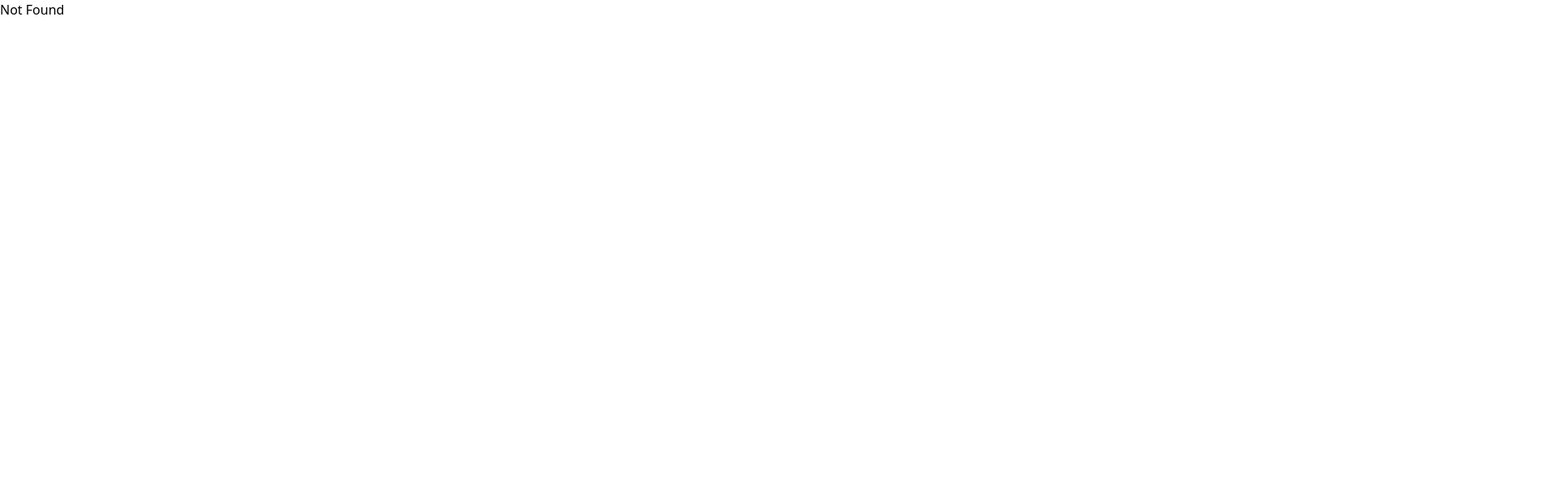
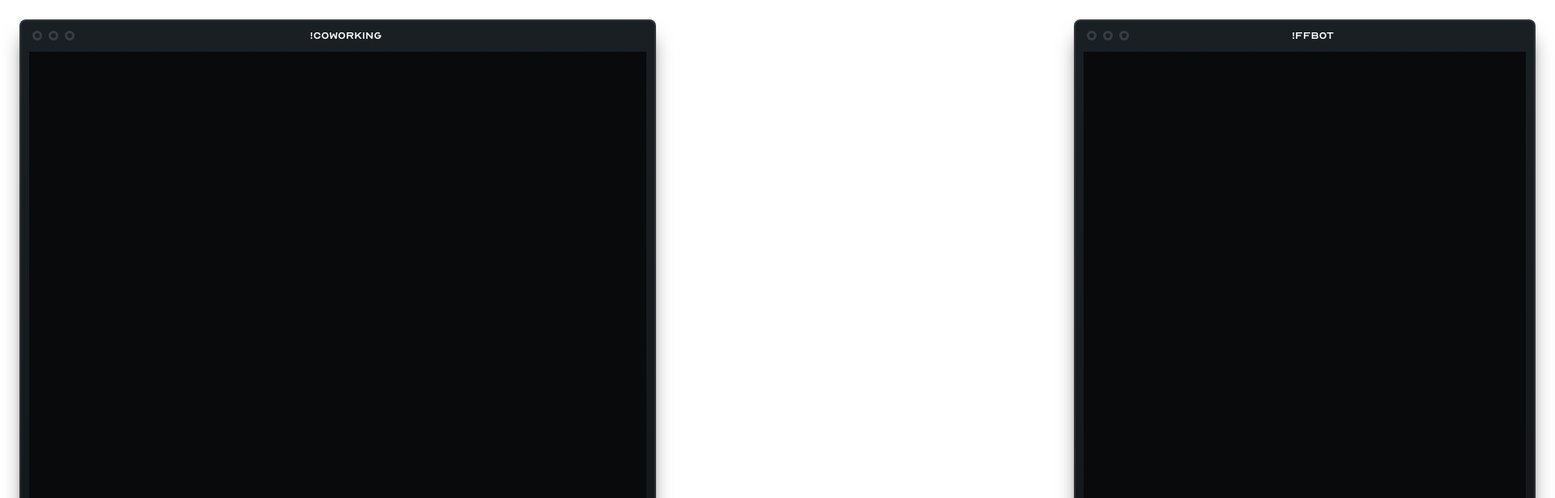
Before and after one commit to bryanveloso/synthform, a React (Vite) app in the folder apps/overlays/: page /coworking in a window 1280 px wide. Shown: the top 616 px of the page at 81% size, 1920 px wide, since content can reach past the window. Built offline with nearby package versions, Linux system fonts and the light colour scheme.

Commit message:
WIP co-working overlay.

```diff
--- a/apps/overlays/src/routeTree.gen.ts
+++ b/apps/overlays/src/routeTree.gen.ts
@@ -11,6 +11,7 @@
 import { Route as rootRouteImport } from './routes/__root'
 import { Route as OmnibarRouteImport } from './routes/omnibar'
 import { Route as LimitbreakRouteImport } from './routes/limitbreak'
+import { Route as CoworkingRouteImport } from './routes/coworking'
 import { Route as IndexRouteImport } from './routes/index'
 
 const OmnibarRoute = OmnibarRouteImport.update({
@@ -23,6 +24,11 @@ const LimitbreakRoute = LimitbreakRouteImport.update({
   path: '/limitbreak',
   getParentRoute: () => rootRouteImport,
 } as any)
+const CoworkingRoute = CoworkingRouteImport.update({
+  id: '/coworking',
+  path: '/coworking',
+  getParentRoute: () => rootRouteImport,
+} as any)
 const IndexRoute = IndexRouteImport.update({
   id: '/',
   path: '/',
@@ -31,30 +37,34 @@ const IndexRoute = IndexRouteImport.update({
 
 export interface FileRoutesByFullPath {
   '/': typeof IndexRoute
+  '/coworking': typeof CoworkingRoute
   '/limitbreak': typeof LimitbreakRoute
   '/omnibar': typeof OmnibarRoute
 }
 export interface FileRoutesByTo {
   '/': typeof IndexRoute
+  '/coworking': typeof CoworkingRoute
   '/limitbreak': typeof LimitbreakRoute
   '/omnibar': typeof OmnibarRoute
 }
 export interface FileRoutesById {
   __root__: typeof rootRouteImport
   '/': typeof IndexRoute
+  '/coworking': typeof CoworkingRoute
   '/limitbreak': typeof LimitbreakRoute
   '/omnibar': typeof OmnibarRoute
 }
 export interface FileRouteTypes {
   fileRoutesByFullPath: FileRoutesByFullPath
-  fullPaths: '/' | '/limitbreak' | '/omnibar'
+  fullPaths: '/' | '/coworking' | '/limitbreak' | '/omnibar'
   fileRoutesByTo: FileRoutesByTo
-  to: '/' | '/limitbreak' | '/omnibar'
-  id: '__root__' | '/' | '/limitbreak' | '/omnibar'
+  to: '/' | '/coworking' | '/limitbreak' | '/omnibar'
+  id: '__root__' | '/' | '/coworking' | '/limitbreak' | '/omnibar'
   fileRoutesById: FileRoutesById
 }
 export interface RootRouteChildren {
   IndexRoute: typeof IndexRoute
+  CoworkingRoute: typeof CoworkingRoute
   LimitbreakRoute: typeof LimitbreakRoute
   OmnibarRoute: typeof OmnibarRoute
 }
@@ -75,6 +85,13 @@ declare module '@tanstack/react-router' {
       preLoaderRoute: typeof LimitbreakRouteImport
       parentRoute: typeof rootRouteImport
     }
+    '/coworking': {
+      id: '/coworking'
+      path: '/coworking'
+      fullPath: '/coworking'
+      preLoaderRoute: typeof CoworkingRouteImport
+      parentRoute: typeof rootRouteImport
+    }
     '/': {
       id: '/'
       path: '/'
@@ -87,6 +104,7 @@ declare module '@tanstack/react-router' {
 
 const rootRouteChildren: RootRouteChildren = {
   IndexRoute: IndexRoute,
+  CoworkingRoute: CoworkingRoute,
   LimitbreakRoute: LimitbreakRoute,
   OmnibarRoute: OmnibarRoute,
 }
--- /dev/null
+++ b/apps/overlays/src/routes/coworking.tsx
@@ -0,0 +1,49 @@
+import { createFileRoute } from '@tanstack/react-router'
+
+import { Canvas } from '@/components/ui/canvas'
+import { Circle, Frame } from '@/components/ui/window'
+
+export const Route = createFileRoute('/coworking')({
+  component: RouteComponent,
+})
+
+function RouteComponent() {
+  return (
+    <Canvas>
+      <div className="grid grid-rows-[auto_48px]">
+        {/* Main Content */}
+        <div className="grid grid-cols-[1fr_492px_auto] gap-3 p-6">
+          {/* !work */}
+          <Frame toolbar>
+            <div className="flex items-center gap-2 py-2 pr-11 pl-1">
+              <Circle />
+              <Circle />
+              <Circle />
+              <div className="font-caps flex-1 text-center font-bold text-white">!coworking</div>
+            </div>
+            <div className="bg-shark-960 h-[936px] w-[762px]"></div>
+          </Frame>
+
+          {/* !hire */}
+          <div className="from-shark-880 to-shark-920 self-end rounded-lg bg-gradient-to-b p-3 shadow-xl/50 inset-ring-2 inset-ring-white/10">
+            <div className="bg-shark-960 aspect-[39/22] h-[264px]"></div>
+          </div>
+
+          {/* !ffbot */}
+          <Frame toolbar>
+            <div className="flex items-center gap-2 py-2 pr-11 pl-1">
+              <Circle />
+              <Circle />
+              <Circle />
+              <div className="font-caps flex-1 text-center font-bold text-white">!ffbot</div>
+            </div>
+            <div className="bg-shark-960 aspect-[7/12] h-[936px]"></div>
+          </Frame>
+        </div>
+
+        {/* Bottom Bar */}
+        <div className=""></div>
+      </div>
+    </Canvas>
+  )
+}
```
